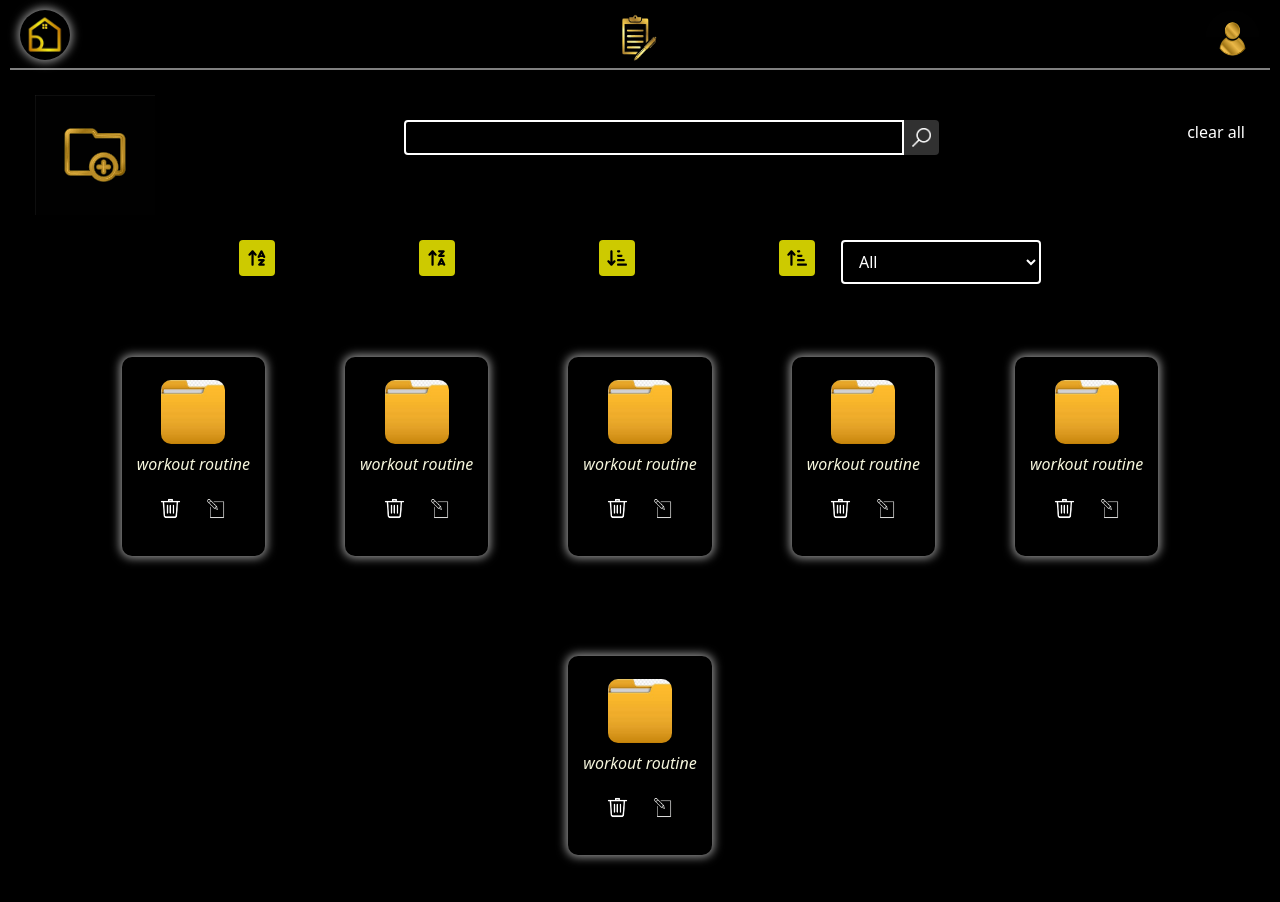
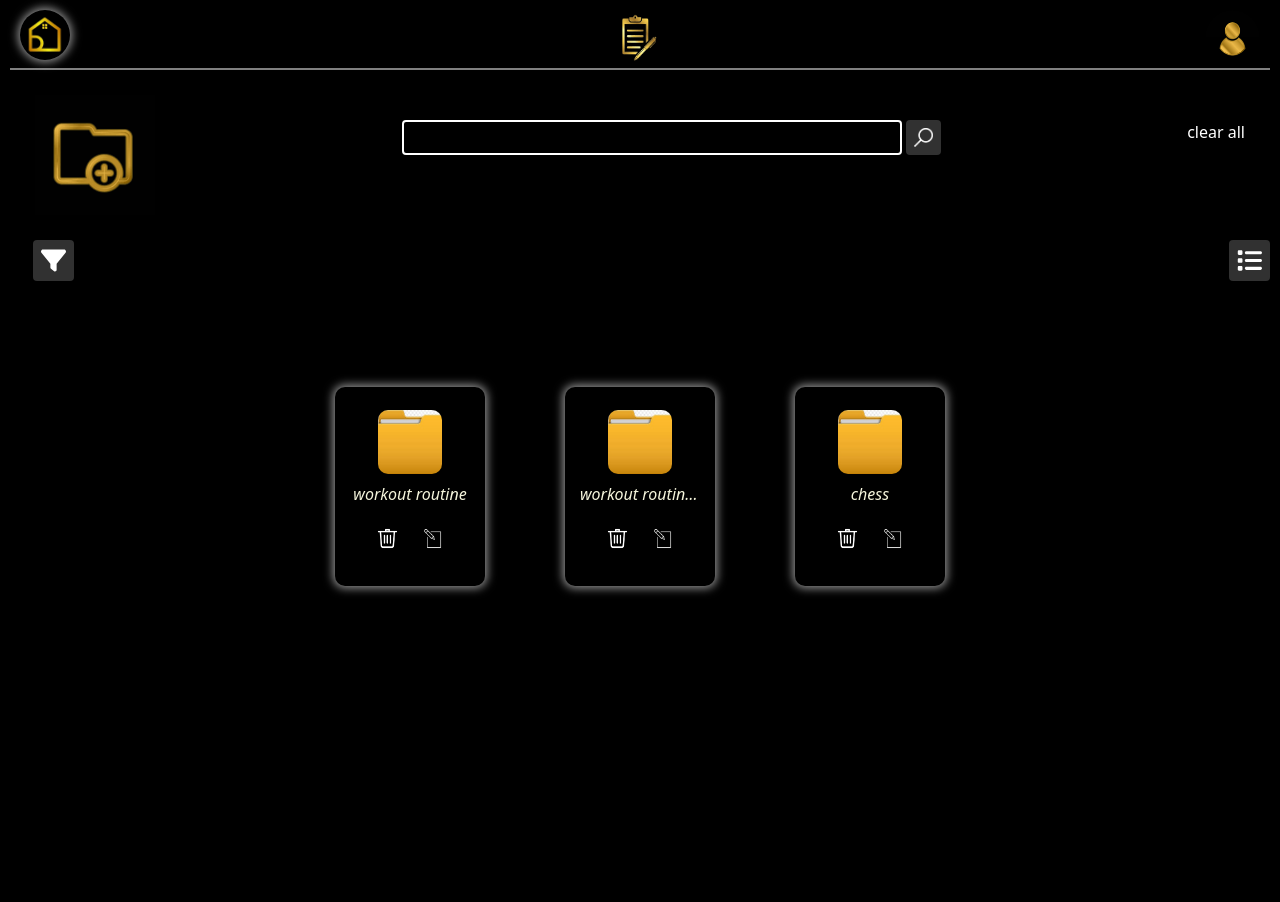
Before and after one commit to Madhanm2001/Notes-MERN-Stack, a React (Vite) app in the folder client/notesapp/: page / in a window 1280 px wide. Shown: the top 902 px of the page. After the commit the page ends 800 px from the top, so only its background shows below. Built offline with nearby package versions, Linux system fonts and the light colour scheme.

Commit message:
change the style of filter and sort option change navbar z-index

```diff
--- a/client/notesapp/src/App.css
+++ b/client/notesapp/src/App.css
@@ -5,7 +5,6 @@
 
 
 body{
-
     overflow-x: hidden;
 }
 
--- a/client/notesapp/src/component/AllNotes.tsx
+++ b/client/notesapp/src/component/AllNotes.tsx
@@ -1,4 +1,4 @@
-import React from 'react'
+import React, { useEffect, useRef, useState } from 'react'
 import AddNotes from '../images/AddNotes.jpg'
 import deleteLogo from '../images/delete.png'
 import editLogo from '../images/edit.jpg'
@@ -10,26 +10,39 @@ import filterIcon from '../images/filterIcon.jpg'
 import '../styles/folder.css'
 import searchLogo from '../images/searchLogo.png'
 import { FontAwesomeIcon } from '@fortawesome/react-fontawesome';
-import { faArrowDownShortWide, faArrowUpAZ, faArrowUpShortWide, faArrowUpZA } from '@fortawesome/free-solid-svg-icons';
-
+import { faArrowDownShortWide, faArrowUpAZ, faArrowUpShortWide,faBars, faFilter, faArrowUpZA, faList, faListSquares } from '@fortawesome/free-solid-svg-icons';
+import pinnedLogo from '../images/ispinned.jpg'
 
 
 const AllNotes: React.FC = () => {
 
-  const folderList = [ "workout routine", "workout routine", "workout routine", "workout routine", "workout routine", "workout routine"]
+  const folderList = [{data:"workout routine",isPinned:false}, {data:"workout routine",isPinned:true}, {data:"workout routine",isPinned:false}, {data:"workout routine",isPinned:false}, {data:"workout routine",isPinned:true}, {data:"workout routine",isPinned:false}]
   const sortOptions = ['A-Z', 'Z-A', 'old-new', 'new-old']
+  const [filterVal, setFilterVal] = useState('All')
+  const [isFilter, setIsFilter] = useState(false)
+  const [isSort, setIsSort] = useState(false)
+  const [SortVal, setSortVal] = useState('')
+
+  const onClickFilter = (data: string | undefined) => {
+    setFilterVal(data ? data : '')
+  }
+  const onClickPinned=(id:any)=>{
+
+
+
+  }
   return (
     <div>
-      <div className='flex flex-wrap z-[-100] justify-between m-[25px] relative'>
+      <div className='flex flex-wrap justify-between m-[25px] relative'>
         <img src={AddNotes} id="Addnotes" title='Add-Notes' className='cursor-pointer' alt="" />
         <div className='flex gap-[80px] max-sm:gap-[10px] flex-wrap relative'>
-          <span className='flex'>
+          <span className='flex gap-1'>
             <input
               type="text"
-              className='border-[2px] border-white h-[35px] sm:w-[500px] w-[200px] rounded-tl rounded-bl mt-[25px] max-sm:ml-[20px]'
+              className='border-[2px] border-white text-white h-[35px] sm:w-[500px] w-[200px] rounded mt-[25px] max-sm:ml-[20px]'
             />
             <img
-              className='h-[10px] w-[10px] mt-[25px] h-[35px] w-[35px] p-[8px] bg-[#313131] rounded-tr rounded-br'
+              className='h-[10px] w-[10px] mt-[25px] p-[0_10px] h-[35px] w-[35px] p-[8px] bg-[#313131] rounded'
               src={searchLogo}
               alt=""
             />
@@ -38,7 +51,8 @@ const AllNotes: React.FC = () => {
         <p className='text-white mt-[25px] max-sm:ml-[20px]'>clear all</p>
       </div>
 
-      <div className='flex flex-wrap justify-around max-[430px]:flex-col max-[430px]:items-center'>
+      {/*old filter and sort tags
+       <div className='flex flex-wrap justify-around max-[430px]:flex-col max-[430px]:items-center'>
         <ul className='flex justify-center gap-[10%]'>
           <li><FontAwesomeIcon icon={faArrowUpAZ} style={{ width: "20px", height: "20px" }} className='fa-sharp fa-solid fa-arrow-up-a-z bg-[#cdca00] p-2 rounded' /></li>
           <li><FontAwesomeIcon icon={faArrowUpZA} style={{ width: "20px", height: "20px" }} className="fa-solid fa-arrow-up-z-a bg-[#cdca00] p-2 rounded" /></li>
@@ -56,24 +70,56 @@ const AllNotes: React.FC = () => {
         </select>
 
 
+      </div> */}
+
+      <div className='flex justify-between'>
+        <li onClick={() => setIsFilter(!isFilter)}><FontAwesomeIcon icon={faFilter} style={{ width: "25px", height: "25px" }} className={`fa-solid fa-bars-filter ${isFilter ? 'text-black bg-[#cdca00]' : 'text-white bg-[#313131]'} p-2 rounded`} /></li>
+        <li><FontAwesomeIcon onClick={() => setIsSort(!isSort)} icon={faListSquares} style={{ width: "25px", height: "25px" }} className={`fa-solid fa-bars-filter ${isSort ? 'text-black bg-[#cdca00]' : 'text-white bg-[#313131]'} p-2 rounded`} /></li>
       </div>
+
+      <div className='flex justify-between w-[95%]'>
+        <div className='flex bg-black p-3 gap-[3%] rounded mt-[5px] max-[480px]:w-[40%] w-[50%] flex-wrap'>
+
+            {isFilter &&<>
+              <button onClick={() => onClickFilter('All')} className={`p-[2px_10px] w-[100px] h-[30px] mt-[5px] ${filterVal === 'All' ? 'text-black bg-[#cdca00]' : 'text-white bg-[#5c5c5c]'} font-semibold rounded-[20px]`}>All</button>
+              <button onClick={() => onClickFilter('Active')} className={`p-[2px_10px] w-[100px] h-[30px] mt-[5px] ${filterVal === 'Active' ? 'text-black bg-[#cdca00]' : 'text-white bg-[#5c5c5c]'} font-semibold rounded-[20px]`}>Active</button>
+              <button onClick={() => onClickFilter('Archived')} className={`p-[2px_10px] w-[100px] h-[30px] mt-[5px] ${filterVal === 'Archived' ? 'text-black bg-[#cdca00]' : 'text-white bg-[#5c5c5c]'} font-semibold rounded-[20px]`}>Archived</button>
+              </> }
+        </div>
+
+        {isSort && <ul className='flex max-[400px]:gap-[3%] gap-[10%] mt-[20px] max-[500px]:flex-col'>
+          <li><FontAwesomeIcon icon={faArrowUpAZ} style={{ width: "20px", height: "20px" }} onClick={() => setSortVal('a-z')} className={`fa-sharp fa-solid fa-arrow-up-a-z ${SortVal === 'a-z' ? 'text-black bg-[#cdca00]' : 'text-white bg-[#5c5c5c]'} p-2 rounded`} /></li>
+          <li><FontAwesomeIcon icon={faArrowUpZA} style={{ width: "20px", height: "20px" }} onClick={() => setSortVal('z-a')} className={`fa-sharp fa-solid fa-arrow-up-a-z ${SortVal === 'z-a' ? 'text-black bg-[#cdca00]' : 'text-white bg-[#5c5c5c]'} p-2 rounded`} /></li>
+          <li><FontAwesomeIcon icon={faArrowDownShortWide} style={{ width: "20px", height: "20px" }} onClick={() => setSortVal('new to old')} className={`fa-sharp fa-solid fa-arrow-up-a-z ${SortVal === 'new to old' ? 'text-black bg-[#cdca00]' : 'text-white bg-[#5c5c5c]'} p-2 rounded`} /></li>
+          <li><FontAwesomeIcon icon={faArrowUpShortWide} style={{ width: "20px", height: "20px" }} onClick={() => setSortVal('old to new')} className={`fa-sharp fa-solid fa-arrow-up-a-z ${SortVal === 'old to new' ? 'text-black bg-[#cdca00]' : 'text-white bg-[#5c5c5c]'} p-2 rounded`} /></li>
+        </ul>}
+
+
+      </div>
+
+
+
+
+      {/* <div className='flex gap-[3%]'>
+        <button className='bg-[#cdca00] p-[2px_10px] text-black font-semibold rounded-[20px]'>All</button>
+        <button className='bg-[#cdca00] p-[2px_10px] text-black font-semibold rounded-[20px]'>Active</button>
+        <button className='bg-[#cdca00] p-[2px_10px] text-black font-semibold rounded-[20px]'>Archived</button>
+      </div> */}
 
 
       {/* <h3 className='text-center text-white font-sans font-weight-[4vh] m-[2.5vh] text-[4vh]'>Folders</h3> */}
 
       <ul id='folders'>
         {folderList.map((data, id) => {
-
           return <li key={id} className='shadow-[0px_0px_10px_2px_#989898] p-[15px] rounded-[10px] my-[10px] '>
-            <img src={notpinnedLogo} alt="" className='h-[30px] w-[30px] my-[10px] ms-auto' />
-            <img className='mx-auto my-[8px]' id='noteslogo' src={appLogo} alt="" /><p id='folderName'>{data}</p>
+            <img src={data.isPinned?pinnedLogo:notpinnedLogo} onClick={onClickPinned} alt="" className='h-[30px] w-[30px] my-[10px] ms-auto' />
+            <img className='mx-auto my-[8px]' id='noteslogo' src={appLogo} alt="" /><p id='folderName' className='text-center truncate w-full'>{data.data}</p>
             <div className='flex justify-center gap-[20px] my-[10px]'>
               <img src={deleteLogo} alt="" className='h-[25px] w-[25px] my-[10px]' />
               <img src={editLogo} alt="" className='h-[25px] w-[25px] my-[10px]' />
               <img src={ArchivedLogo} alt="" className='h-[25px] w-[25px] my-[10px]' />
             </div>
           </li>
-
         })}
       </ul>
     </div>
--- a/client/notesapp/src/component/folder.tsx
+++ b/client/notesapp/src/component/folder.tsx
@@ -1,4 +1,4 @@
-import React from 'react'
+import React, { useState } from 'react'
 import AddFolder from '../images/AddFolder.png'
 import folderLogo from '../images/folderLogo.jpg'
 import deleteLogo from '../images/delete.png'
@@ -8,24 +8,34 @@ import editLogo from '../images/edit.jpg'
 import '../styles/folder.css'
 import searchLogo from '../images/searchLogo.png'
 import { FontAwesomeIcon } from '@fortawesome/react-fontawesome';
-import { faArrowDownShortWide, faArrowUpAZ, faArrowUpShortWide, faArrowUpZA } from '@fortawesome/free-solid-svg-icons';
+import { faArrowDownShortWide, faArrowUpAZ, faArrowUpShortWide,faFilter,faArrowUpZA ,faBars,faListSquares} from '@fortawesome/free-solid-svg-icons';
 
 const Folder: React.FC = () => {
 
-  const folderList = ["workout routine", "workout routine", "workout routine", "workout routine", "workout routine", "workout routine"]
+  const folderList = ["workout routine","workout routineworkout routineworkout routineworkout routineworkout routineworkout routineworkout routineworkout routineworkout routine climbing",'chess']
+   const FilterList = ["workout routine","mountain climbing",'chess']
   const sortOptions = ['A-Z', 'Z-A', 'old-new', 'new-old']
+  const[filterVal,setFilterVal]=useState('')
+   const[isFilter,setIsFilter]=useState(false)
+   const[isSort,setIsSort]=useState(false)
+   const[SortVal,setSortVal]=useState('')
+
+    const onClickFilter=(e:string|any)=>{
+      setFilterVal(e?e.target.value:'')
+    }
+
   return (
     <div>
-    <div className='flex flex-wrap z-[-100] justify-between m-[25px] relative'>
+    <div className='flex flex-wrap justify-between m-[25px] relative'>
         <img src={AddFolder} id="Addfolder" title='Add-Folder' className='cursor-pointer' alt="" />
         <div className='flex gap-[80px] max-sm:gap-[10px] flex-wrap relative'>
-          <span className='flex'>
+          <span className='flex gap-1'>
             <input
               type="text"
-              className='border-[2px] border-white h-[35px] sm:w-[500px] w-[200px] rounded-tl rounded-bl mt-[25px] max-sm:ml-[20px]'
+              className='border-[2px] border-white p-[0_10px] text-white h-[35px] sm:w-[500px] w-[200px] rounded mt-[25px] max-sm:ml-[20px]'
             />
             <img
-              className='h-[10px] w-[10px] mt-[25px] h-[35px] w-[35px] p-[8px] bg-[#313131] rounded-tr rounded-br'
+              className='h-[10px] w-[10px] mt-[25px] h-[35px] w-[35px] p-[8px] bg-[#313131] rounded'
               src={searchLogo}
               alt=""
             />
@@ -34,23 +44,24 @@ const Folder: React.FC = () => {
         <p className='text-white mt-[25px] max-sm:ml-[20px]'>clear all</p>
       </div>
 
-<div className='flex flex-wrap justify-around max-[430px]:flex-col max-[430px]:items-center'>
-        <ul className='flex gap-[100%]'>
-          <li><FontAwesomeIcon icon={faArrowUpAZ} style={{ width: "20px", height: "20px" }} className='fa-sharp fa-solid fa-arrow-up-a-z bg-[#cdca00] p-2 rounded' /></li>
-          <li><FontAwesomeIcon icon={faArrowUpZA} style={{ width: "20px", height: "20px" }} className="fa-solid fa-arrow-up-z-a bg-[#cdca00] p-2 rounded" /></li>
-          <li><FontAwesomeIcon icon={faArrowDownShortWide} style={{ width: "20px", height: "20px" }} className="fa-solid fa-arrow-down-wide-short bg-[#cdca00] p-2 rounded" /></li>
-          <li><FontAwesomeIcon icon={faArrowUpShortWide} style={{ width: "20px", height: "20px" }} className="fa-solid fa-arrow-down-wide-short bg-[#cdca00] p-2 rounded" /></li>
-        </ul>
-        <select
-          name=""
-          id=""
-          className="border-2 border-white rounded text-white bg-black px-3 py-2 w-[200px] max-[430px]:mt-[10%]"
-        >
-          <option value="all">All</option>
-          <option value="active">Fitness</option>
-          <option value="archived">MERN Stack Project-ideas</option>
-        </select>
+<div className='flex justify-between'>
+          <li onClick={()=>setIsFilter(!isFilter)}><FontAwesomeIcon icon={faFilter} style={{ width: "25px", height: "25px" }} className={`fa-solid fa-bars-filter ${isFilter?'text-black bg-[#cdca00]':'text-white bg-[#313131]'} p-2 rounded`} /></li>
+          <li><FontAwesomeIcon onClick={()=>setIsSort(!isSort)} icon={faListSquares} style={{ width: "25px", height: "25px" }} className={`fa-solid fa-bars-filter ${isSort?'text-black bg-[#cdca00]':'text-white bg-[#313131]'} p-2 rounded`} /></li>
+      </div>
 
+      <div className='flex justify-between w-[95%]'>
+        <div className='flex bg-black p-3 gap-[3%] rounded mt-[5px] w-[50%] flex-wrap'>
+{FilterList.map((data,id)=>{
+return  (isFilter&&<button value={data} onClick={(e)=>onClickFilter(e)} className={`p-[2px_10px] mt-[5px] ${filterVal===data?'text-black bg-[#cdca00]':'text-white bg-[#5c5c5c]'} font-semibold rounded-[20px]`}>{data}</button>)
+})}
+ </div>
+
+        {isSort&&<ul className='flex max-[400px]:gap-[3%] gap-[10%] mt-[20px] max-[480px]:flex-col'>
+          <li><FontAwesomeIcon icon={faArrowUpAZ} style={{ width: "20px", height: "20px" }} onClick={()=>setSortVal('a-z')} className={`fa-sharp fa-solid fa-arrow-up-a-z ${SortVal==='a-z'?'text-black bg-[#cdca00]':'text-white bg-[#5c5c5c]'} p-2 rounded`} /></li>
+          <li><FontAwesomeIcon icon={faArrowUpZA} style={{ width: "20px", height: "20px" }} onClick={()=>setSortVal('z-a')} className={`fa-sharp fa-solid fa-arrow-up-a-z ${SortVal==='z-a'?'text-black bg-[#cdca00]':'text-white bg-[#5c5c5c]'} p-2 rounded`} /></li>
+          <li><FontAwesomeIcon icon={faArrowDownShortWide} style={{ width: "20px", height: "20px" }} onClick={()=>setSortVal('new to old')} className={`fa-sharp fa-solid fa-arrow-up-a-z ${SortVal==='new to old'?'text-black bg-[#cdca00]':'text-white bg-[#5c5c5c]'} p-2 rounded`} /></li>
+          <li><FontAwesomeIcon icon={faArrowUpShortWide} style={{ width: "20px", height: "20px" }} onClick={()=>setSortVal('old to new')} className={`fa-sharp fa-solid fa-arrow-up-a-z ${SortVal==='old to new'?'text-black bg-[#cdca00]':'text-white bg-[#5c5c5c]'} p-2 rounded`} /></li>
+        </ul>}
 
       </div>
       {/* <h3 className='text-center text-white font-sans font-weight-[4vh] m-[2.5vh] text-[4vh]'>Folders</h3> */}
@@ -58,10 +69,12 @@ const Folder: React.FC = () => {
       <ul id='folders'>
         {folderList.map((data, id) => {
 
-          return <li key={id} className='shadow-[0px_0px_10px_2px_#989898] p-[15px] rounded-[10px] my-[10px]'>
-            <img className='mx-auto my-[8px]' id='folderlogo' src={folderLogo} alt="" /><p id='folderName'>{data}</p>
-            <div className='flex justify-center gap-[20px] my-[10px]'>
-              <img src={deleteLogo} alt="" className='h-[25px] w-[25px] my-[10px]'/>
+          return <li key={id} className='shadow-[0px_0px_10px_2px_#989898] p-[15px] rounded-[10px] my-[10px] w-[150px]'>
+            <img className='mx-auto my-[8px]' id='folderlogo' src={folderLogo} alt="" /><p id='folderName' className='text-center truncate w-full'>
+  {data}
+</p>
+            <div className='flex justify-center gap-[20px] my-[10px] flex-wrap'>
+              <img src={deleteLogo} alt="" className='h-[25px] w-[25px] my-[10px] break words'/>
               <img src={editLogo} alt="" className='h-[25px] w-[25px] my-[10px]'/>
             </div>
           </li>
--- a/client/notesapp/src/styles/Navbar.css
+++ b/client/notesapp/src/styles/Navbar.css
@@ -6,6 +6,7 @@ body{
 #navbarWrap{
     position: sticky;
     top: 0;
+    z-index: 1000;
 }
 
 #Applogo{
--- a/client/notesapp/src/styles/folder.css
+++ b/client/notesapp/src/styles/folder.css
@@ -17,8 +17,8 @@ body{
 }
 
 #Addnotes{
-    height: 8vh;
-    width: 8vh;
+    height: 10vh;
+    width: 10vh;
     margin: 25px 15px;
 }
 #noteslogo{
```
Also changed, not shown: client/notesapp/src/images/AddFolder.png.
